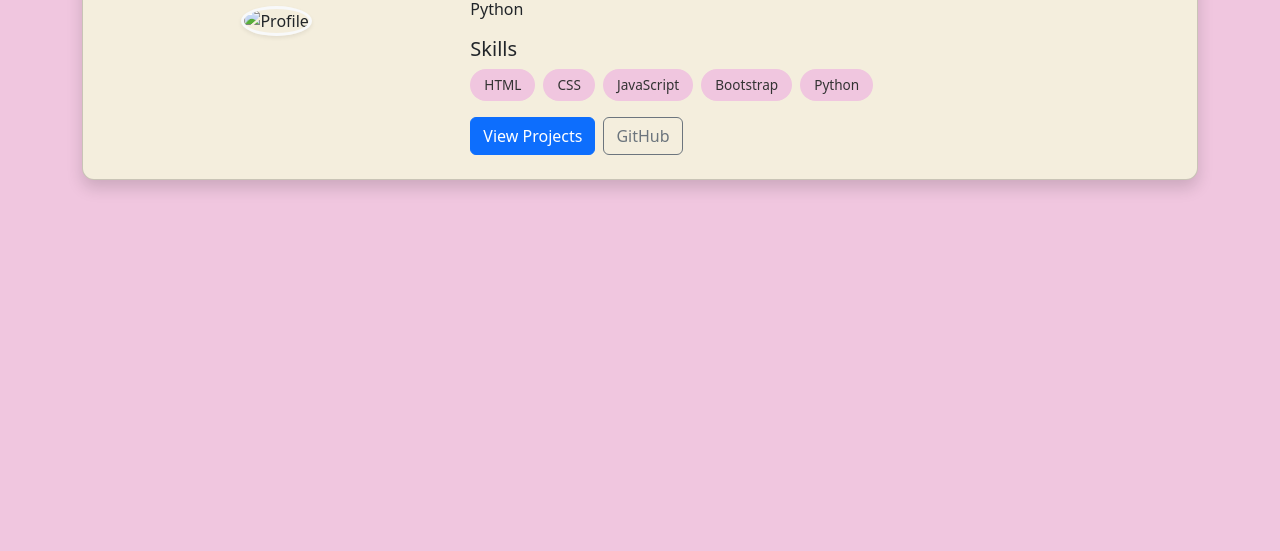
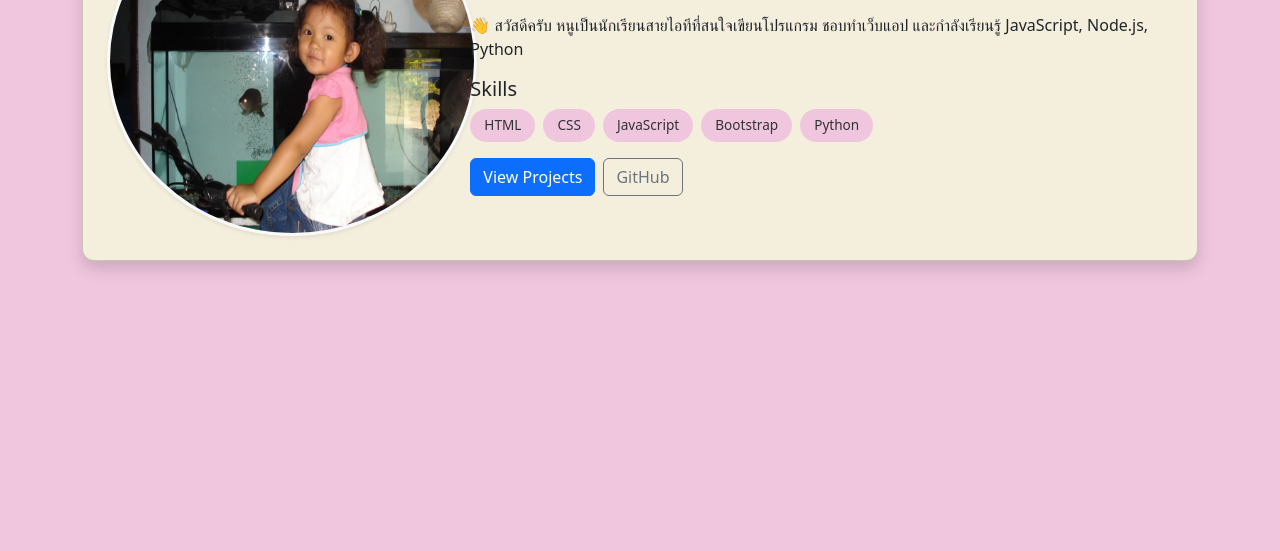
Before and after one commit to Pathitta-Chaemlek27/programmer-profile1.2, a plain HTML site: page index.html in a window 1280 px wide. Shown: the part 249-800 px from the top of the page. Drawn offline with nearby package versions, Linux system fonts and the light colour scheme.

Commit message:
Update index.html

```diff
--- a/index.html
+++ b/index.html
@@ -38,7 +38,7 @@
 
         <!-- Profile image -->
         <div class="col-12 col-md-4 text-center">
-          <img src="../bootstrap-gallery/images/mew.jpg"
+          <img src="mew.jpg"
                class="rounded-circle border border-3 border-light shadow-sm"
                alt="Profile " width="370" height="350">
         </div>
```
